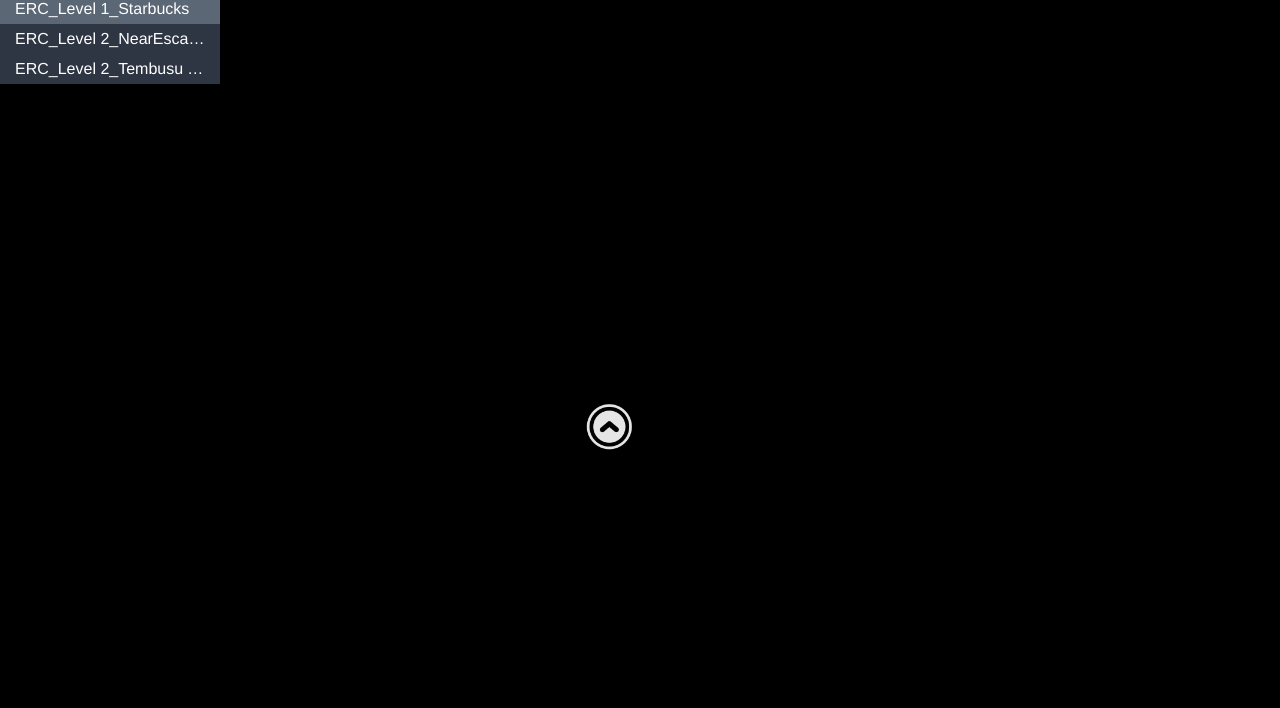
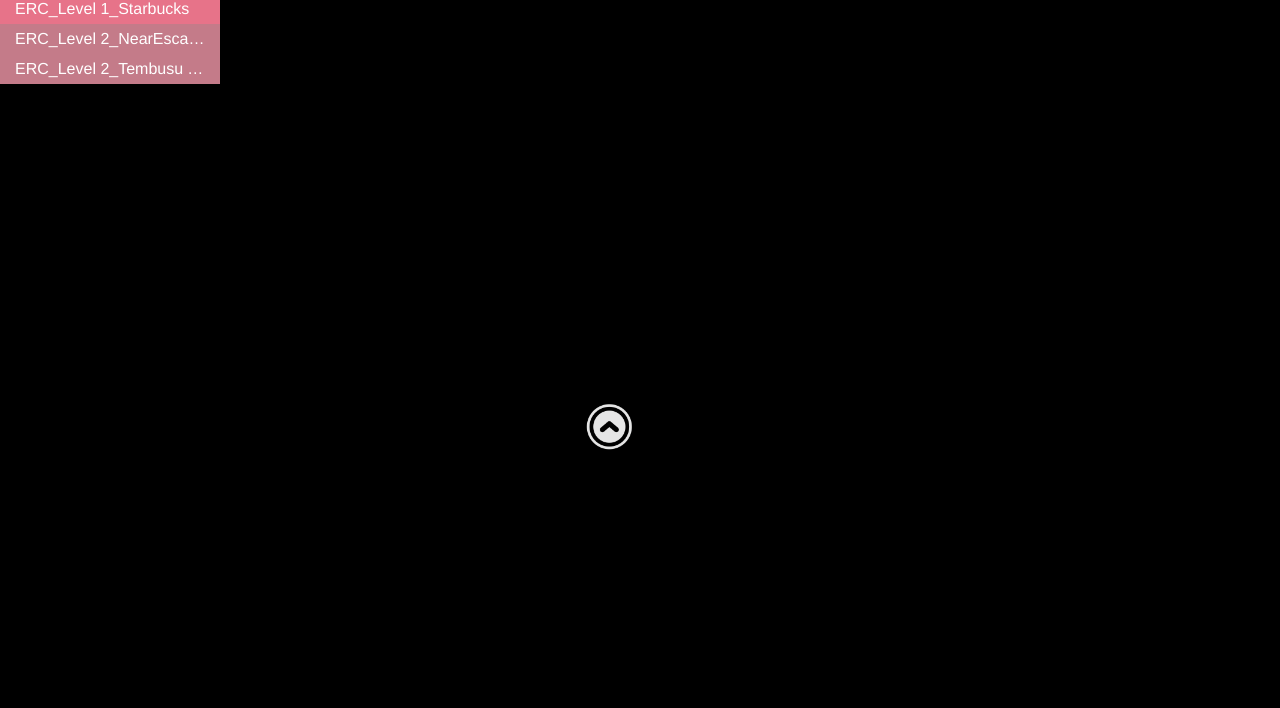
Before and after one commit to moling14/UTown_ERC_Tour, a plain HTML site: page index.html in a window 1280 px wide. Shown: the part 46-754 px from the top of the page. Drawn offline with Linux system fonts and the light colour scheme.

Commit message:
Update style.css
Color of scene list

```diff
--- a/style.css
+++ b/style.css
@@ -273,8 +273,8 @@ body.fullscreen-enabled.mobile #autorotateToggle {
 
 #sceneList .scenes {
   width: 100%;
-  background-color: rgb(58,68,84);
-  background-color: rgba(58,68,84,0.8);
+  background-color: rgb(245, 154, 172);
+  background-color: rgba(245, 154, 172,0.8);
 }
 
 .mobile #sceneList {
@@ -320,13 +320,13 @@ body.fullscreen-enabled.mobile #autorotateToggle {
 }
 
 .no-touch #sceneList .scene:hover {
-  background-color: rgb(103,115,131);
-  background-color: rgba(103,115,131,0.8);
+  background-color: rgb(240, 113, 138);
+  background-color: rgba(240, 113, 138,0.8);
 }
 
 #sceneList .scene.current {
-  background-color: rgb(103,115,131);
-  background-color: rgba(103,115,131,0.8);
+  background-color: rgb(240, 113, 138);
+  background-color: rgba(240, 113, 138,0.8);
 }
 
 /* Hide scene list when only a single scene exists */
```
